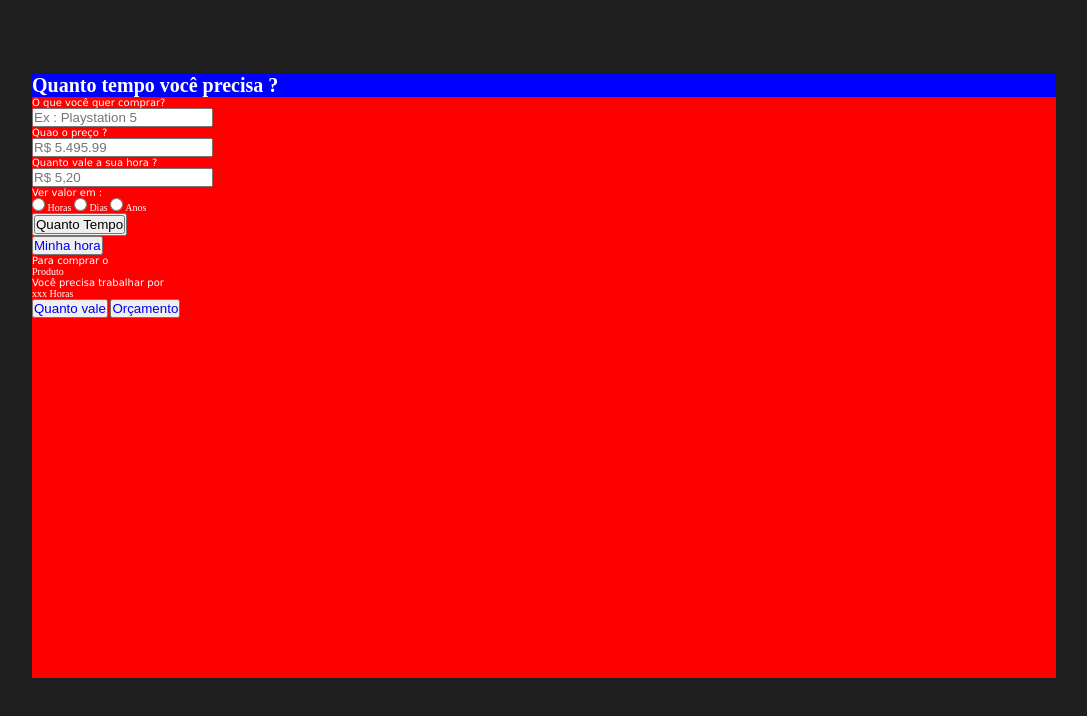
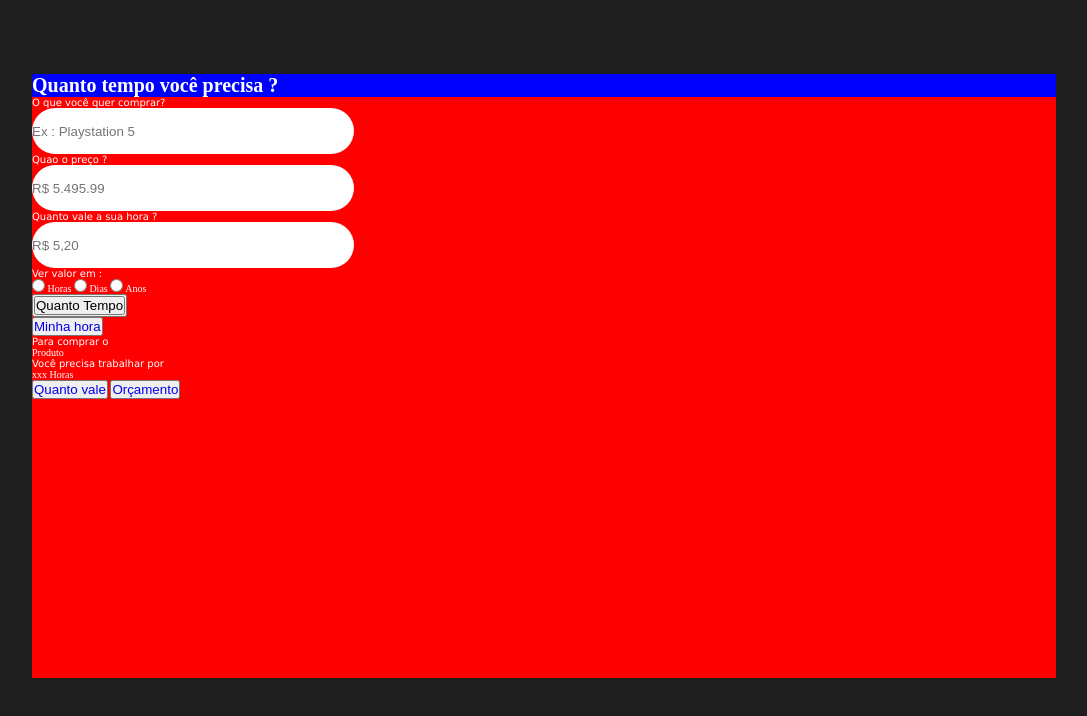
Before and after one commit to projeto-em-grupo/Holleritch2.0, a plain HTML site: page html/quantotempo.html in a window 1280 px wide. Shown: the whole page, without its empty margins (96-1183 px from the left). Drawn offline with Linux system fonts and the light colour scheme; files that its build step writes are made by us from their sources.

Commit message:
basic config input type text and number

```diff
--- a/css/general.css
+++ b/css/general.css
@@ -55,3 +55,15 @@ header h1{
     height: var(--h1-h);
     background-color: blue;
 }
+main header input[type=number]{
+    width: var(--input-textnumber-w);
+    height: var(--input-textnumber-h);
+    border-radius: var(--input-textnumber-r);
+    border-style: none;
+}
+main header input[type=text]{
+    width: var(--input-textnumber-w);
+    height: var(--input-textnumber-h);
+    border-radius: var(--input-textnumber-r);
+    border-style: none;
+}
```
